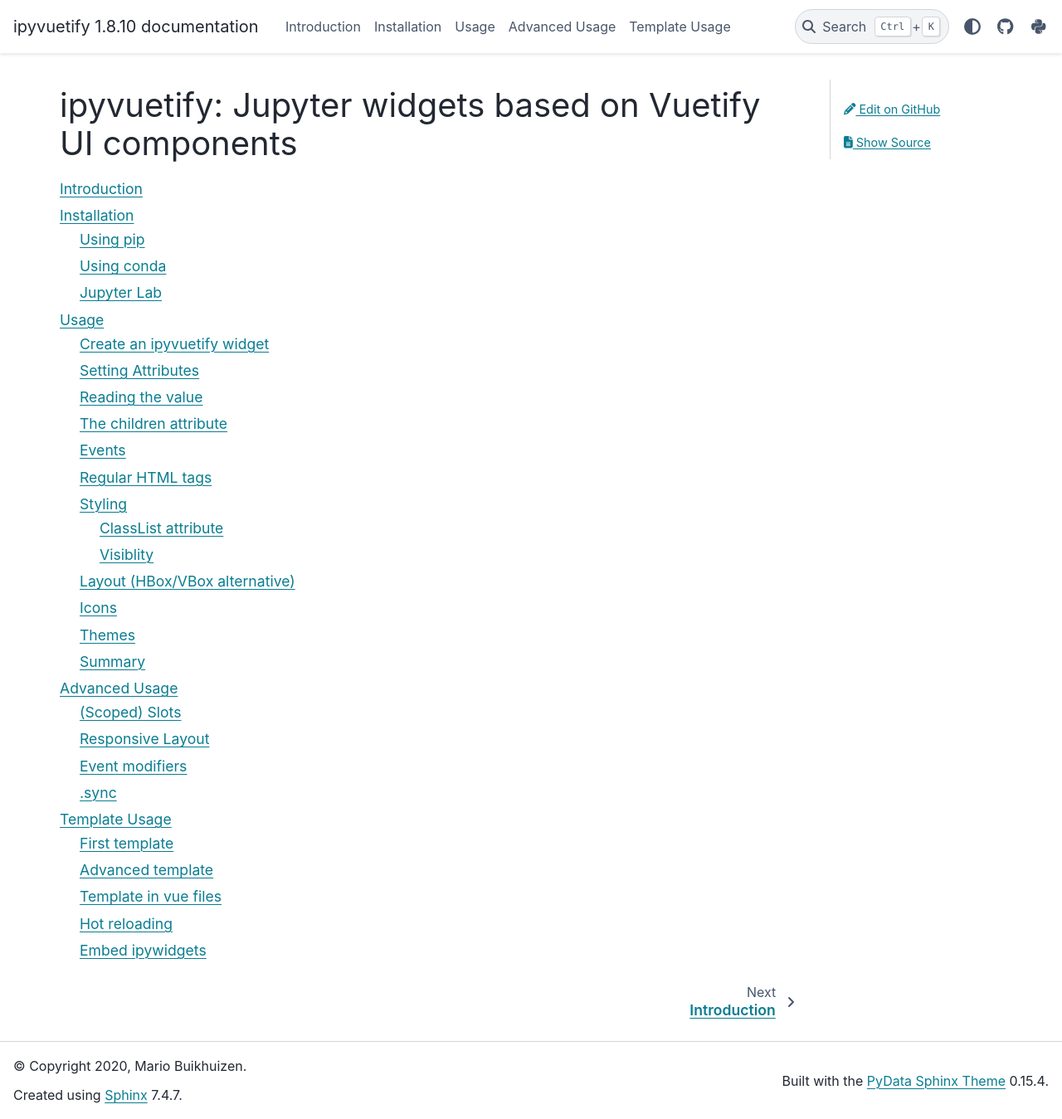
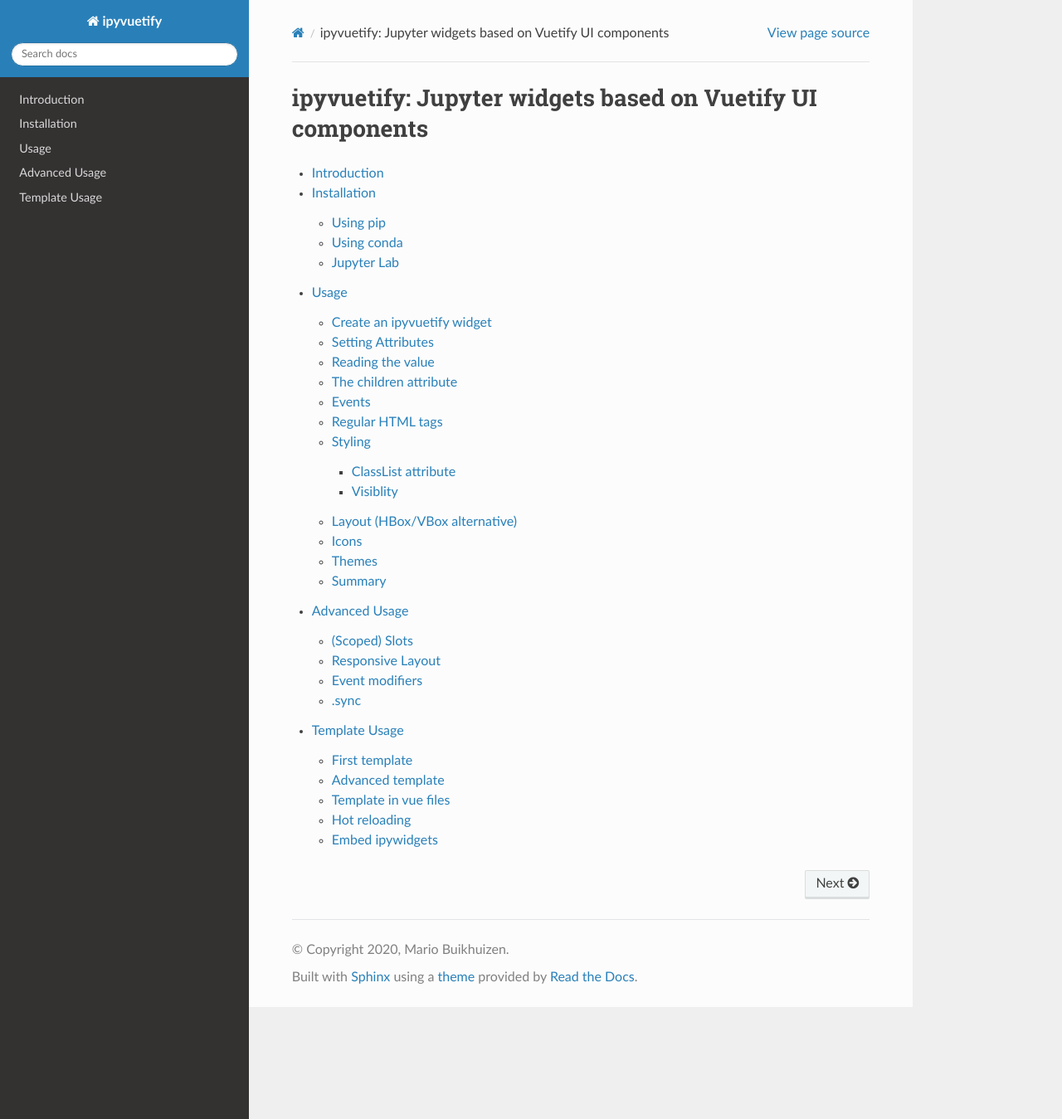
Before and after one commit to widgetti/ipyvuetify, a Sphinx documentation site: the page built from docs/index.rst, in a window 1280 px wide and 1349 px high. Shown: the whole window at 83% size. Built offline with Sphinx 7.4.7 and the Read the Docs theme 2.0.0, drawn with Linux system fonts in a browser that asks for light colours.

Commit message:
refacctor: rollback the conf.py to previous state

```diff
--- a/docs/conf.py
+++ b/docs/conf.py
@@ -1,30 +1,67 @@
-"""Configuration file for the Sphinx documentation builder.
+# Configuration file for the Sphinx documentation builder.
+#
+# This file only contains a selection of the most common options. For a full
+# list see the documentation:
+# https://www.sphinx-doc.org/en/master/usage/configuration.html
 
-This file only contains a selection of the most common options. For a full
-list see the documentation:
-https://www.sphinx-doc.org/en/master/usage/configuration.html
-"""
+# -- Path setup --------------------------------------------------------------
 
-# -- Project information -------------------------------------------------------
+# If extensions (or modules to document with autodoc) are in another directory,
+# add these directories to sys.path here. If the directory is relative to the
+# documentation root, use os.path.abspath to make it absolute, like shown here.
+#
+# import os
+# import sys
+# sys.path.insert(0, os.path.abspath('.'))
+
+
+# -- Project information -----------------------------------------------------
 
 project = "ipyvuetify"
 copyright = "2020, Mario Buikhuizen"
 author = "Mario Buikhuizen"
-release = "1.8.10"
 
-# -- General configuration -----------------------------------------------------
+# The full version, including alpha/beta/rc tags
+release = "1.2.2"
 
-extensions = ["jupyter_sphinx"]
+
+# -- General configuration ---------------------------------------------------
+
+# Add any Sphinx extension module names here, as strings. They can be
+# extensions coming with Sphinx (named 'sphinx.ext.*') or your custom
+# ones.
+extensions = ["jupyter_sphinx", "sphinx_rtd_theme"]
+
+# Add any paths that contain templates here, relative to this directory.
 templates_path = ["_templates"]
+
+# List of patterns, relative to source directory, that match files and
+# directories to ignore when looking for source files.
+# This pattern also affects html_static_path and html_extra_path.
 exclude_patterns = ["_build", "Thumbs.db", ".DS_Store"]
 
-# -- Options for HTML output ---------------------------------------------------
 
-html_theme = "pydata_sphinx_theme"
+# -- Options for HTML output -------------------------------------------------
+
+# The theme to use for HTML and HTML Help pages.  See the documentation for
+# a list of builtin themes.
+#
+# html_theme = 'alabaster'
+html_theme = "sphinx_rtd_theme"
+
+# Add any paths that contain custom static files (such as style sheets) here,
+# relative to this directory. They are copied after the builtin static files,
+# so a file named "default.css" will overwrite the builtin "default.css".
 html_static_path = ["_static"]
-html_css_files = ["custom.css"]
 
-# -- Theme configuration -------------------------------------------------------
+master_doc = "index"
+
+html_css_files = [
+    "custom.css",
+]
+
+
+# -- Theme configuration -----------------------------------------------------
 
 html_theme_options = {
     "use_edit_page_button": True,
```
